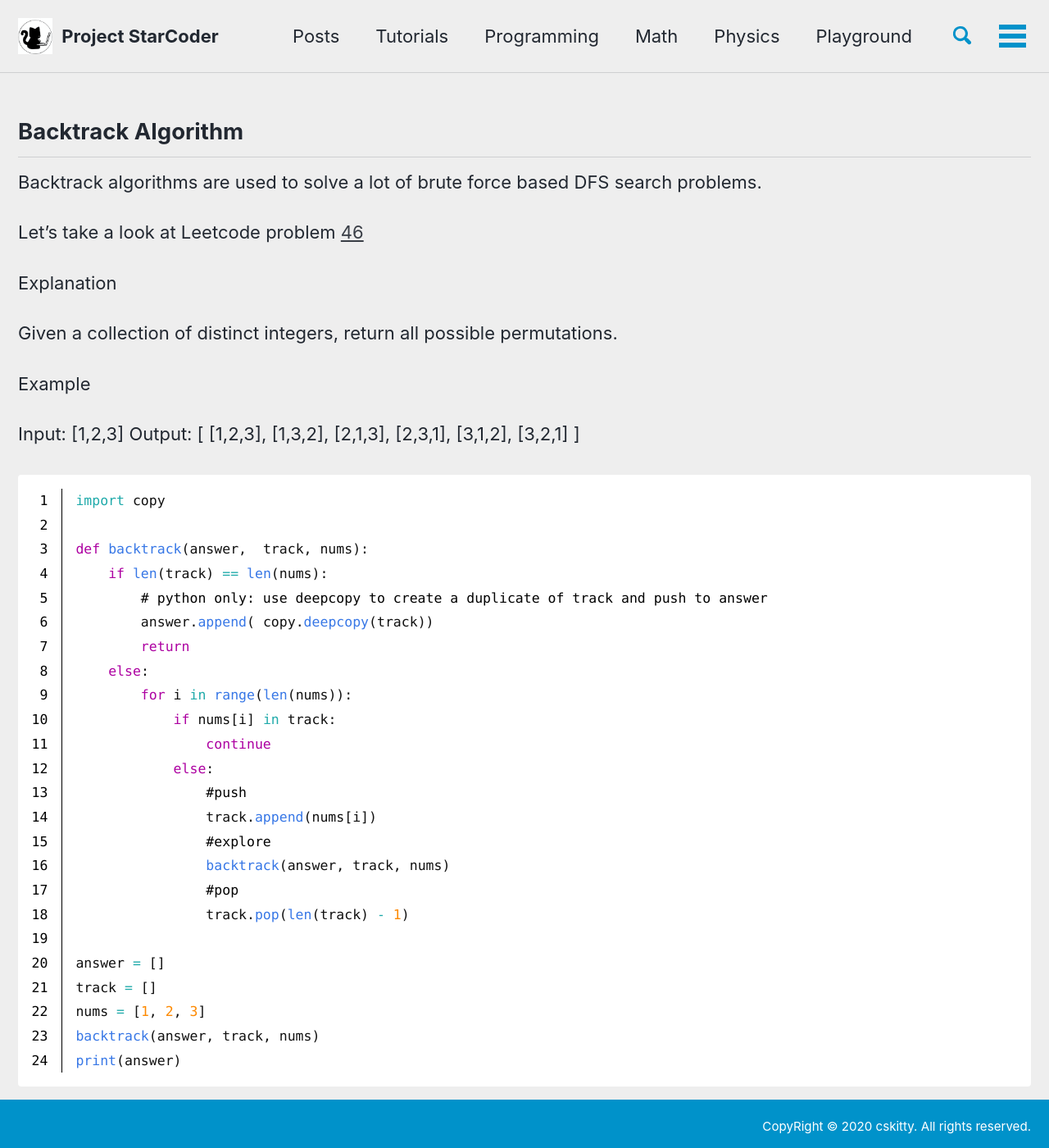
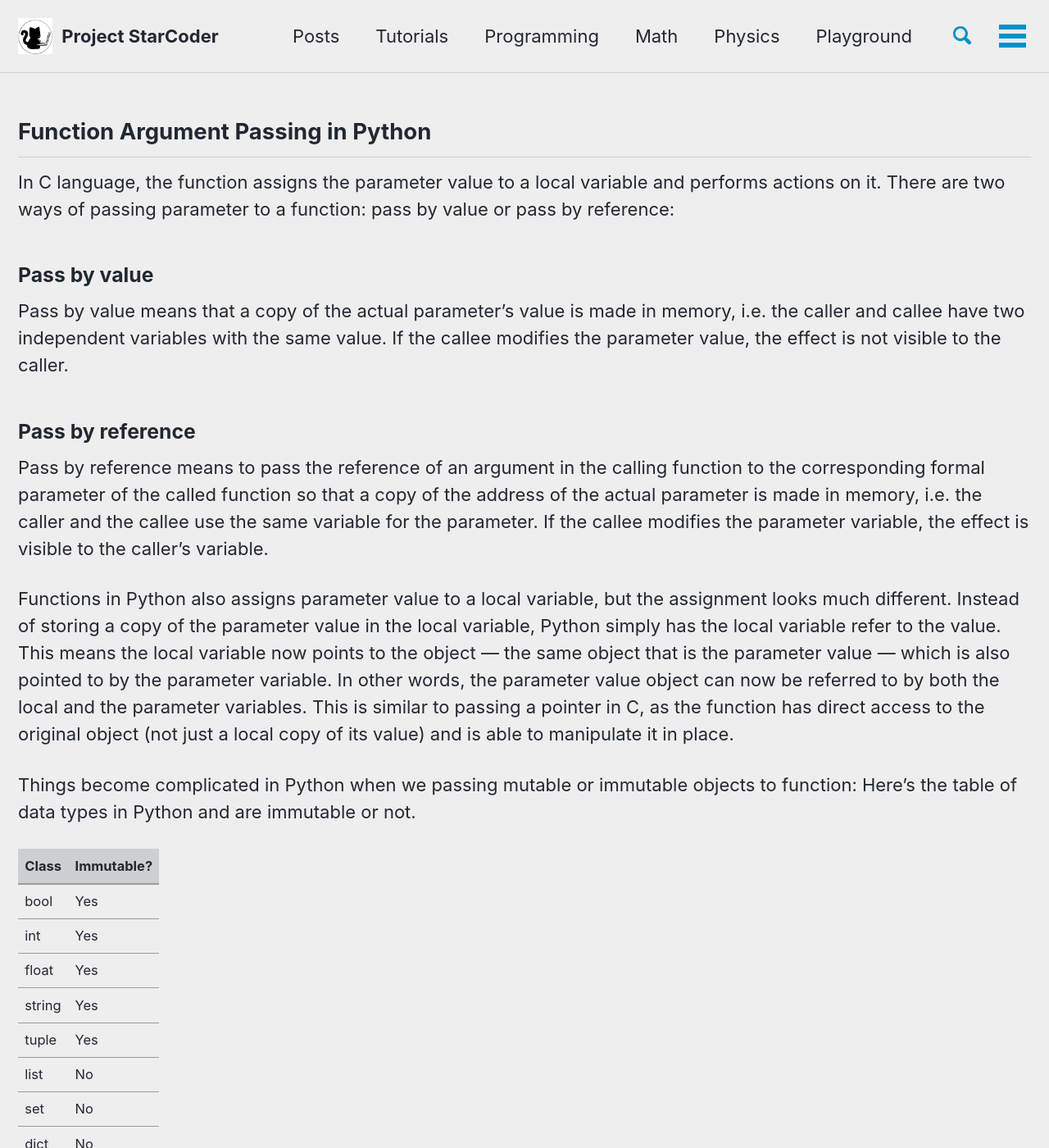
Before and after one commit to cskitty/cskitty.github.io, a Jekyll site: the page built from _posts/2020-04-21-function-argument.md, in a window 1280 px wide and 1400 px high. Shown: the whole window at 82% size. Built offline with Jekyll 4.4.1, drawn with Linux system fonts in a browser that asks for light colours; cached includes are drawn as plain includes; nearby versions of some CDN libraries; some of the changed text lies outside the part shown.

```diff
--- a/_posts/2020-04-21-function-argument.md
+++ b/_posts/2020-04-21-function-argument.md
@@ -1,5 +1,5 @@
 ---
-title: "Backtrack Algorithm"
+title: "Function Argument Passing in Python"
 categories:
   - Programming
 tags:
@@ -7,53 +7,60 @@ tags:
   - Algorithms
 ---
 
-## Backtrack Algorithm
 
-Backtrack algorithms are used to solve a lot of brute force based DFS search problems.
+## Function Argument Passing in Python
 
-Let's take a look at Leetcode problem [46](https://leetcode.com/problems/permutations/)
+In C language, the function assigns the parameter value to a local variable and performs actions on it.  There are two ways of passing parameter to a function: pass by value or pass by reference:
 
-Explanation
 
-Given a collection of distinct integers, return all possible permutations.
+### Pass by value
+Pass by value means that a copy of the actual parameter’s value is made in memory, i.e. the caller and callee have two independent variables with the same value. If the callee modifies the parameter value, the effect is not visible to the caller.
 
-Example
+### Pass by reference
 
-Input: [1,2,3]
-Output:
-[
-  [1,2,3],
-  [1,3,2],
-  [2,1,3],
-  [2,3,1],
-  [3,1,2],
-  [3,2,1]
-]
+Pass by reference means to pass the reference of an argument in the calling function to the corresponding formal parameter of the called function so that a copy of the address of the actual parameter is made in memory, i.e. the caller and the callee use the same variable for the parameter. If the callee modifies the parameter variable, the effect is visible to the caller’s variable.
+
+
+Functions in Python also assigns parameter value to a local variable, but the assignment looks much different. Instead of storing a copy of the parameter value in the local variable, Python simply has the local variable refer to the value. This means the local variable now points to the object — the same object that is the parameter value — which is also pointed to by the parameter variable. In other words, the parameter value object can now be referred to by both the local and the parameter variables. This is similar to passing a pointer in C, as the function has direct access to the original object (not just a local copy of its value) and is able to manipulate it in place.
+
+
+Things become complicated in Python when we passing mutable or immutable objects to function:
+Here's the table of data types in Python and are immutable or not.
+
+| Class        | Immutable?           |
+| -------------   | ---------------------|
+| bool             | Yes |
+| int             | Yes |
+| float             | Yes |
+| string             | Yes |
+| tuple             | Yes |
+| list             | No |
+| set             | No |
+| dict             | No |
+
+If a function in Python is passing an immutable as argument, then the immutable variable won't be changed oustide of the function. It is effectively same as "pass by value".
+
+In the example below, the variable a will print out still as 111 after calling increment(a).
 
 {% highlight python linenos %}
-import copy
+def increment(n):
+  n += 1
 
-def backtrack(answer,  track, nums):
-    if len(track) == len(nums):
-        # python only: use deepcopy to create a duplicate of track and push to answer
-        answer.append( copy.deepcopy(track))
-        return
-    else:
-        for i in range(len(nums)):
-            if nums[i] in track:
-                continue
-            else:
-                #push
-                track.append(nums[i])
-                #explore
-                backtrack(answer, track, nums)
-                #pop
-                track.pop(len(track) - 1)
+a = 111
+increment(a)
+print(a)
+{% endhighlight %}
 
-answer = []
-track = []
-nums = [1, 2, 3]
-backtrack(answer, track, nums)
-print(answer)
 
+If a function in Python is passing a mutable as argument, then the mutable variable will be changed oustide of the function. It is effectively same as "pass by reference".
+
+In the example below, the variable aList will print out still as [1,2,3] after calling increment(aList).
+
+{% highlight python linenos %}
+def increment(n):
+  n.append(3)
+
+a = [1,2]
+increment(a)
+print(a)
 {% endhighlight %}
```
Also changed, not shown: _pages/algorithms.md (added, +7 -0 lines), _pages/cryptography.md (added, +7 -0 lines), _pages/games.md (added, +7 -0 lines), _pages/home.md (+36 -21 lines), _posts/2020-04-08-post-gameoflife.md (+1 -1 lines), _posts/2020-04-17-physics-springs.md (deleted, +0 -16 lines).
